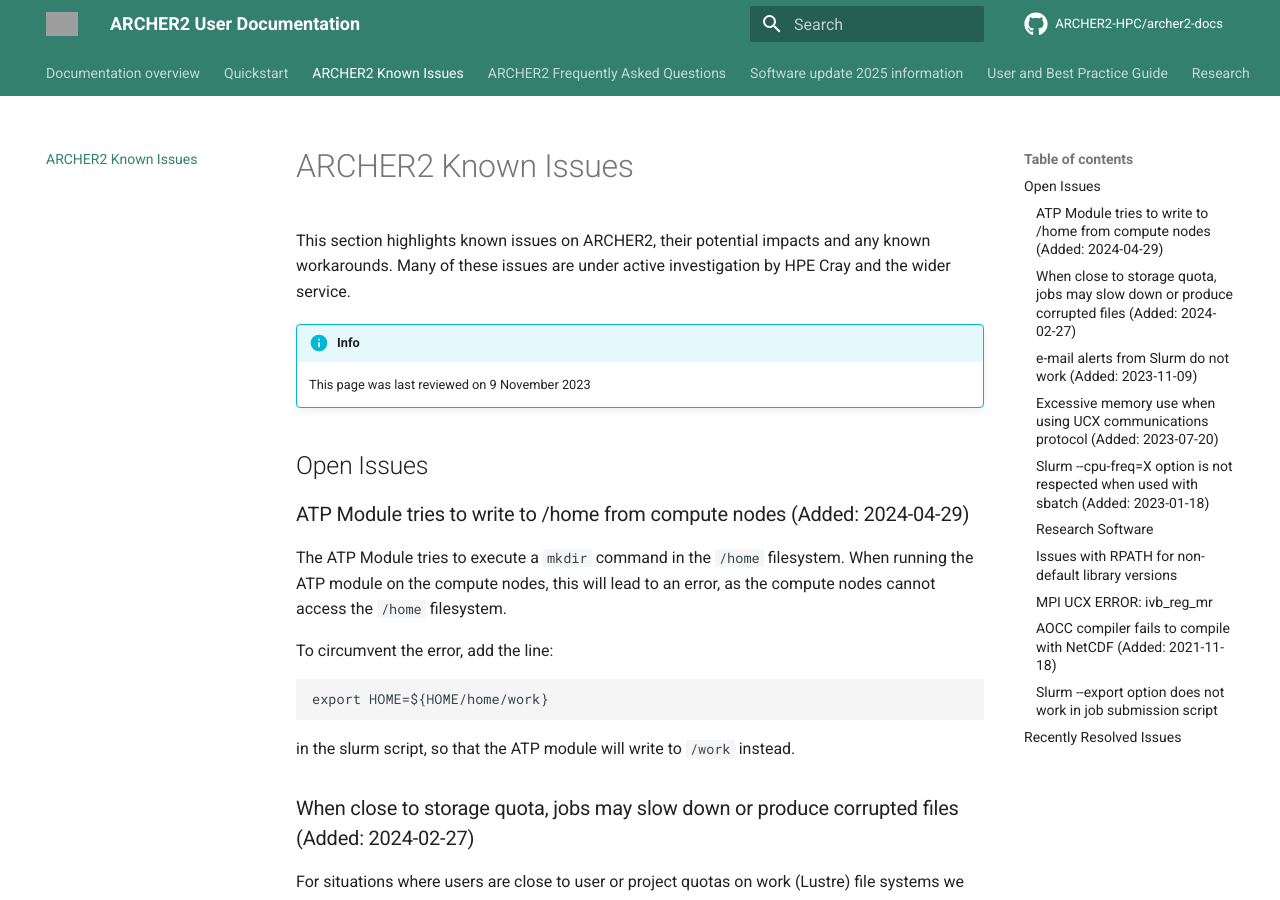
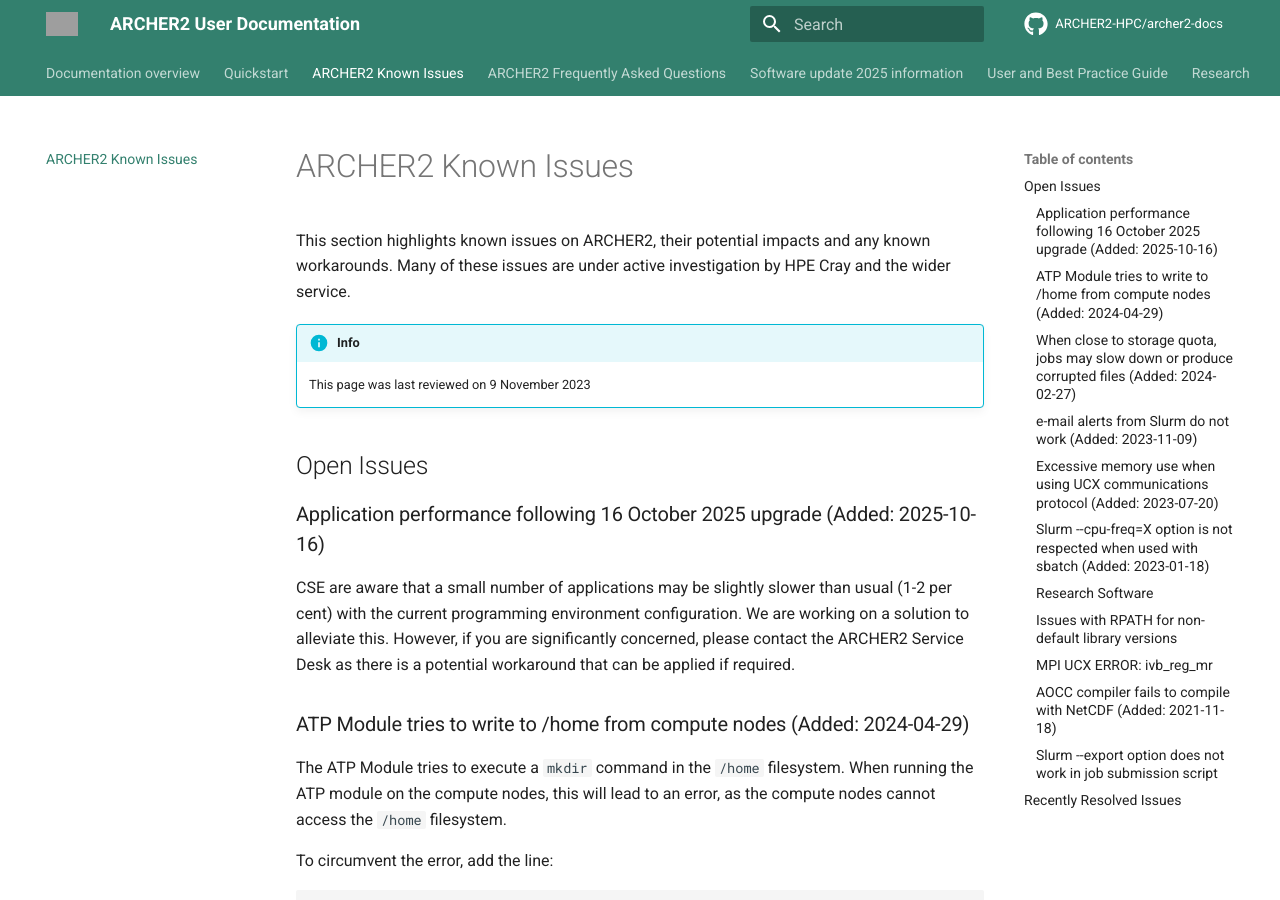
Before and after one commit to ARCHER2-HPC/archer2-docs, an MkDocs documentation site: the page built from docs/known-issues/index.md, in a window 1280 px wide and 900 px high. Built offline with MkDocs 1.6.1 and Material for MkDocs 9.7.7, drawn with Linux system fonts in a browser that asks for light colours; comment, search, counter and statistics services are not loaded; grey boxes are pictures that could not be loaded.

Commit message:
Known issue re. libfabric 1.12 vs 1.20 performance post 2025-10-16 upgrade.

```diff
--- a/docs/known-issues/index.md
+++ b/docs/known-issues/index.md
@@ -8,6 +8,10 @@
     This page was last reviewed on 9 November 2023
 
 ## Open Issues
+
+### Application performance following 16 October 2025 upgrade (Added: 2025-10-16)
+
+CSE are aware that a small number of applications may be slightly slower than usual (1-2 per cent) with the current programming environment configuration. We are working on a solution to alleviate this. However, if you are significantly concerned, please contact the ARCHER2 Service Desk as there is a potential workaround that can be applied if required.
 
 ### ATP Module tries to write to /home from compute nodes (Added: 2024-04-29)
 
```
